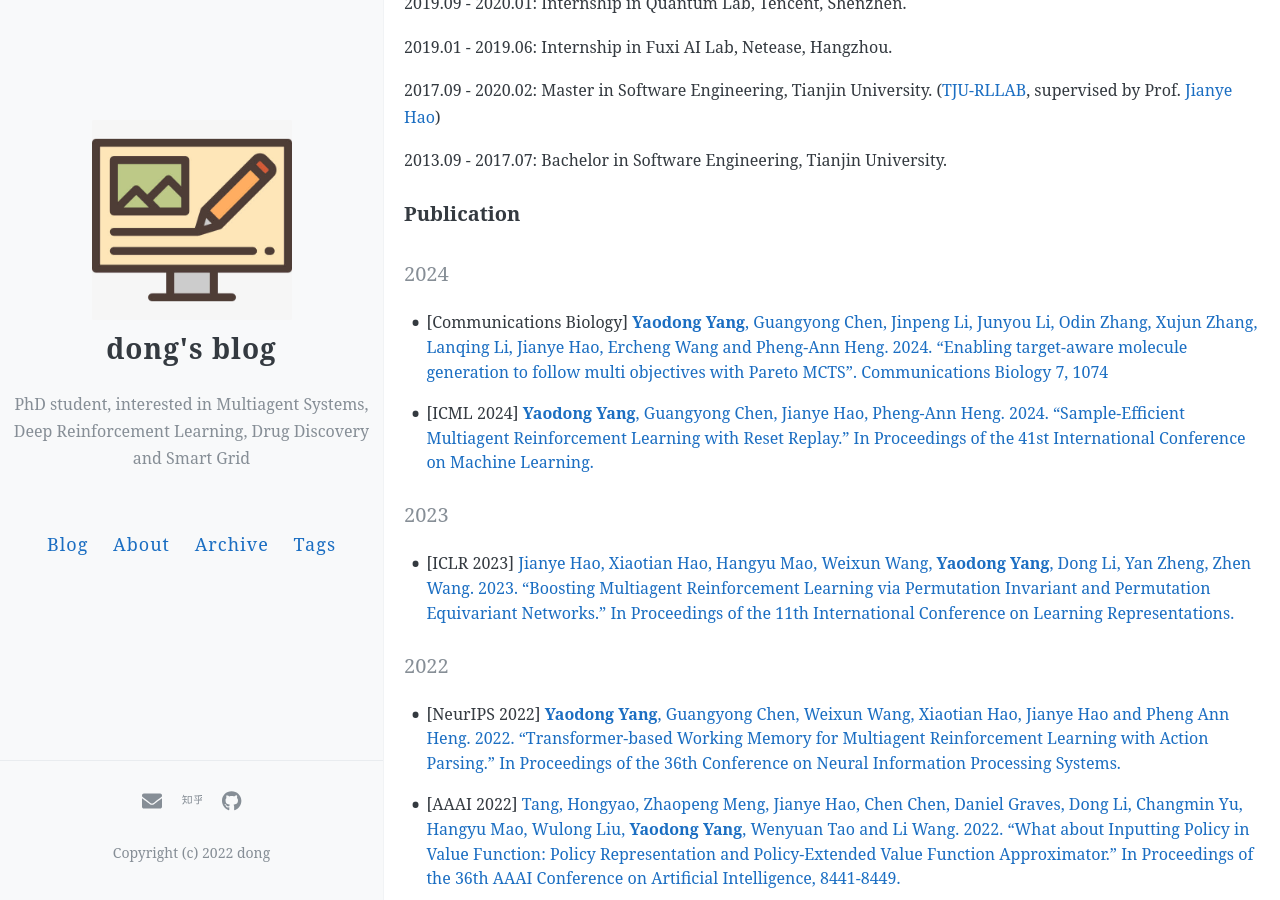
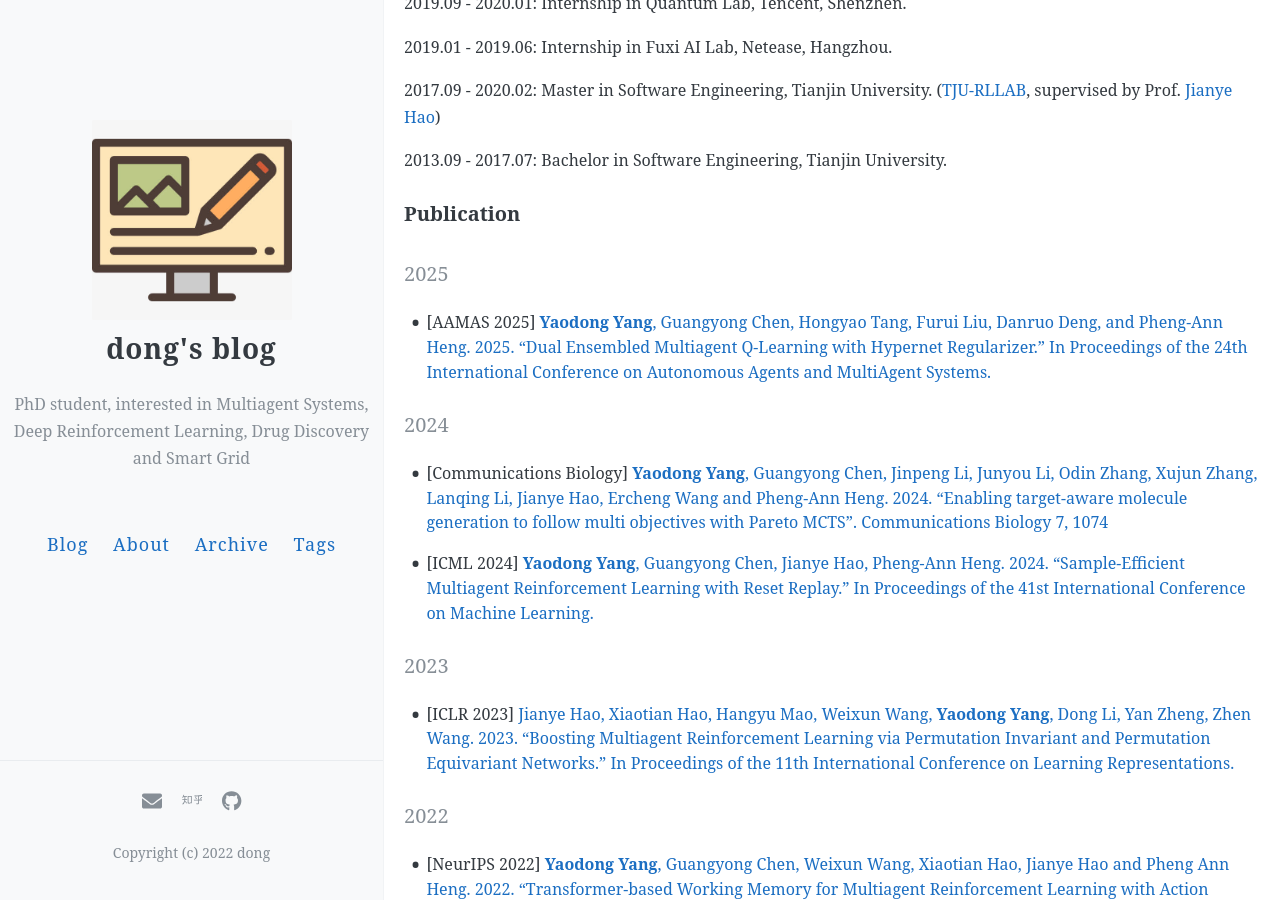
Before and after one commit to CNDOTA/CNDOTA.github.io, a Jekyll site: the page built from about.md, in a window 1280 px wide and 900 px high, scrolled down 522 px. Built offline with Jekyll 4.4.1, drawn with Linux system fonts in a browser that asks for light colours; comment, search, counter and statistics services are not loaded; some of the changed text lies outside the part shown.

Commit message:
update 20241220

```diff
--- a/about.md
+++ b/about.md
@@ -30,6 +30,12 @@ supervised by Prof. [Pheng Ann Heng](http://www.cse.cuhk.edu.hk/~pheng/) and Pro
 2013.09 - 2017.07: Bachelor in Software Engineering, Tianjin University.
 
 ### Publication
+
+#### 2025
+
+- [AAMAS 2025] [**Yaodong Yang**, Guangyong Chen, Hongyao Tang, Furui Liu, Danruo Deng, and Pheng-Ann Heng. 2025.
+"Dual Ensembled Multiagent Q-Learning with Hypernet Regularizer." In Proceedings of the 24th International Conference on Autonomous Agents and MultiAgent Systems.](https://openreview.net/pdf?id=6bAkCauS3N)
+
 
 #### 2024
 
@@ -91,7 +97,7 @@ In Proceedings of the 27th International Joint Conference on Artificial Intellig
 
 ### Service
 
-Reviewer for IJCAI (2021, 2022, 2023, 2024), NeurIPS (2023, 2024), ICLR (2024, 2025), ICML (2024), AAAI (2025).
+Reviewer for IJCAI (2021, 2022, 2023, 2024, 2025), NeurIPS (2023, 2024), ICLR (2024, 2025), ICML (2024, 2025), AAAI (2025).
 
 Reviewer for Applied Energy, Information Sciences, Neural Networks.
 
```
